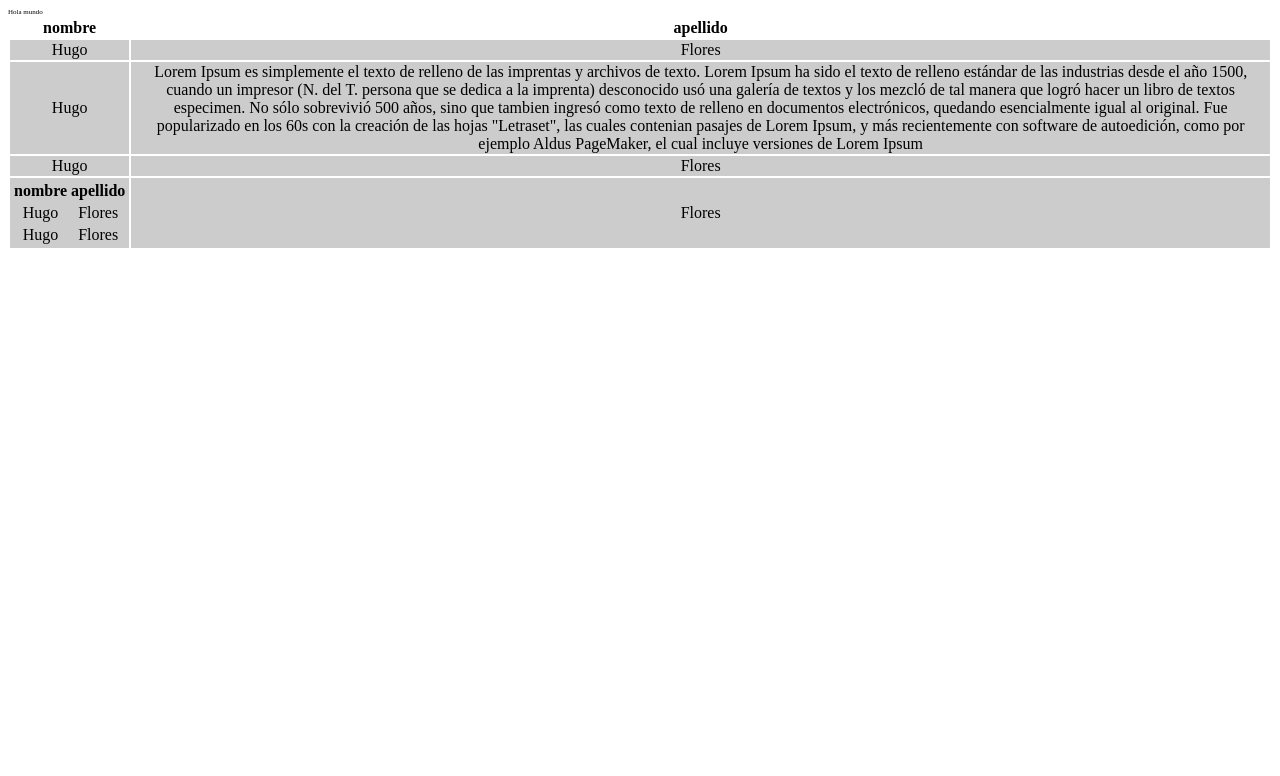
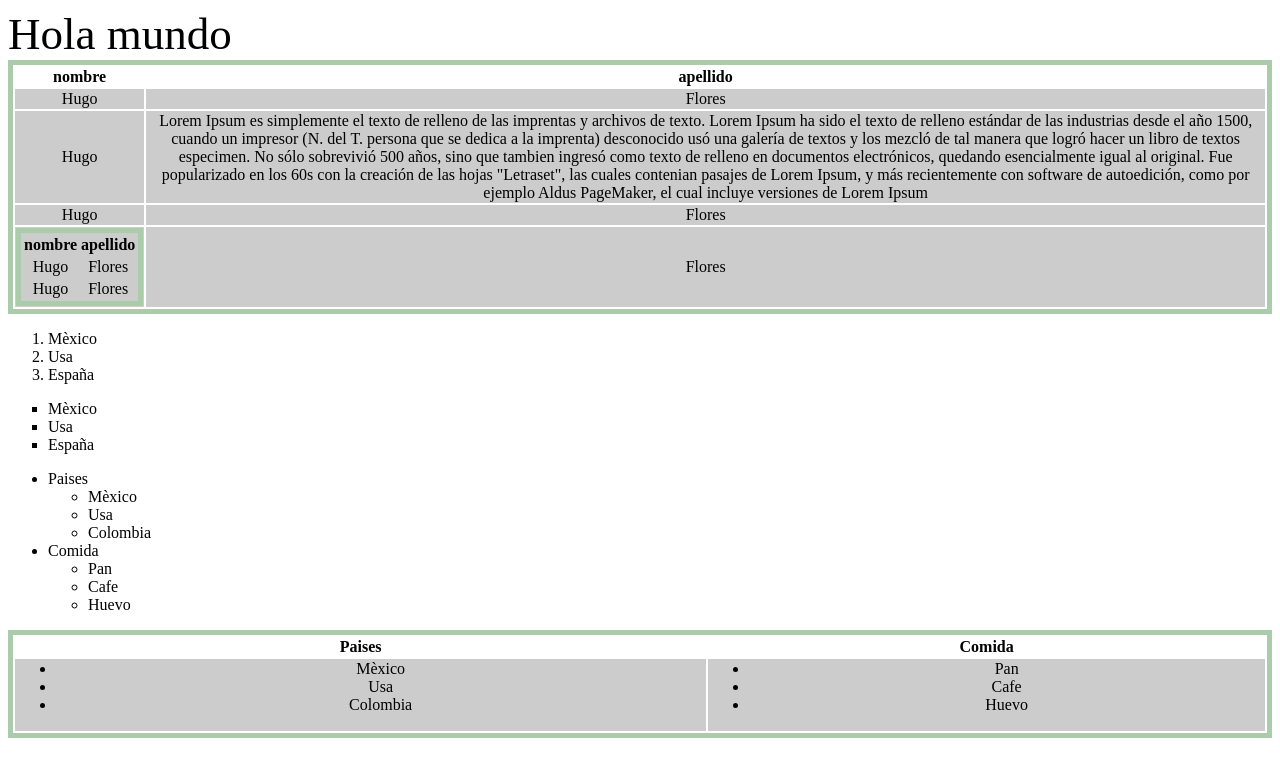
Before and after one commit to DavidArtP/hello_world, a plain HTML site: page index.html in a window 1280 px wide. Drawn offline with Linux system fonts and the light colour scheme.

Commit message:
se agragan viñetas

```diff
--- a/index.html
+++ b/index.html
@@ -46,5 +46,49 @@
                 <td>Flores</td>
             </tr>
             </table>
+            <ol>
+                <li>Mèxico</li>
+                <li>Usa</li>
+                <li>España</li>
+             </ol>
+             <ul type="square">
+                <li>Mèxico</li>
+                <li>Usa</li>
+                <li>España</li>
+             </ul>
+                 <ul>
+                     <li>Paises</li>
+                 <ul>
+                 <li>Mèxico</li>
+                 <li>Usa</li>
+                 <li>Colombia</li>
+                 </ul>
+                     <li>Comida</li>
+                 <ul>
+                 <li>Pan</li>
+                 <li>Cafe</li>
+                 <li>Huevo</li>
+                 </ul>
+                 </ul>
+    <table>
+    <tr>
+        <th>Paises</th>
+        <th>Comida</th>
+    </tr>
+    <tr>
+        <td>
+            <ul>
+               <li>Mèxico</li>
+                 <li>Usa</li>
+                 <li>Colombia</li>
+            </ul>
+        </td>
+        <td>
+            <ul>
+                  <li>Pan</li>
+                 <li>Cafe</li>
+                 <li>Huevo</li>
+            </ul>
+            </td>
     </body>
 </html>
--- a/style.css
+++ b/style.css
@@ -1,6 +1,6 @@
 TABLE{
     width: 100%;
-    border: #cfffdc;
+    border: 5px solid #aaccaa;
 }
 TD{
     text-align: center;
@@ -8,7 +8,7 @@ TD{
 
 }
 H75{
-    font-size: 7px;
+    font-size: 45px;
     text-shadow: #ffffaa;
-    margin-bottom: 10px;
+    margin-bottom: 15px;
 }
```
